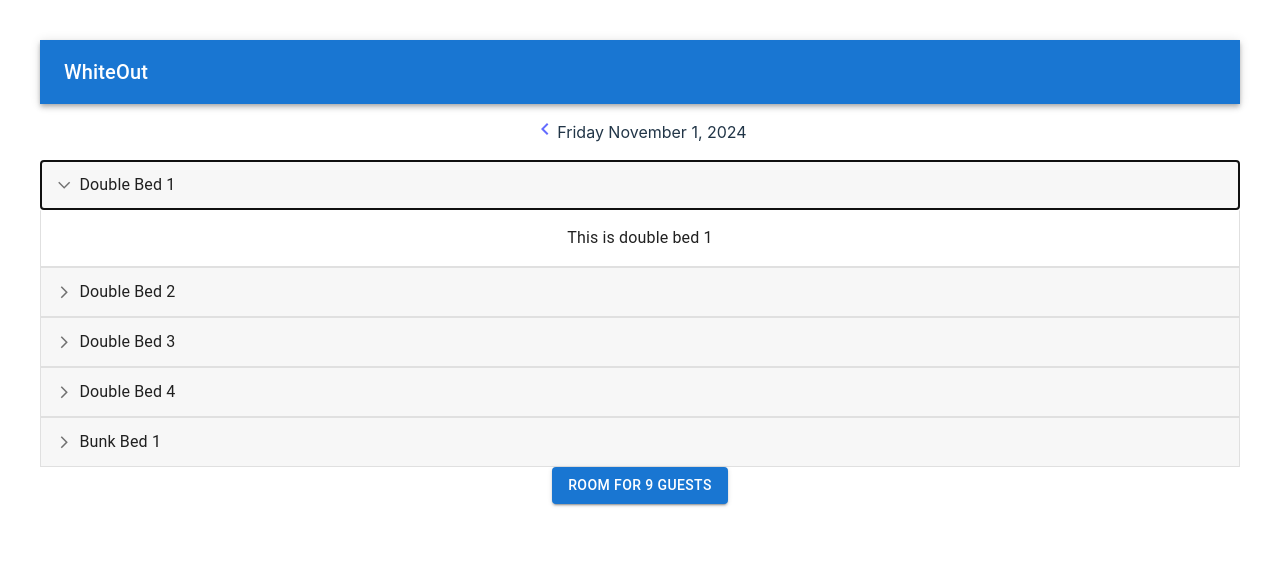
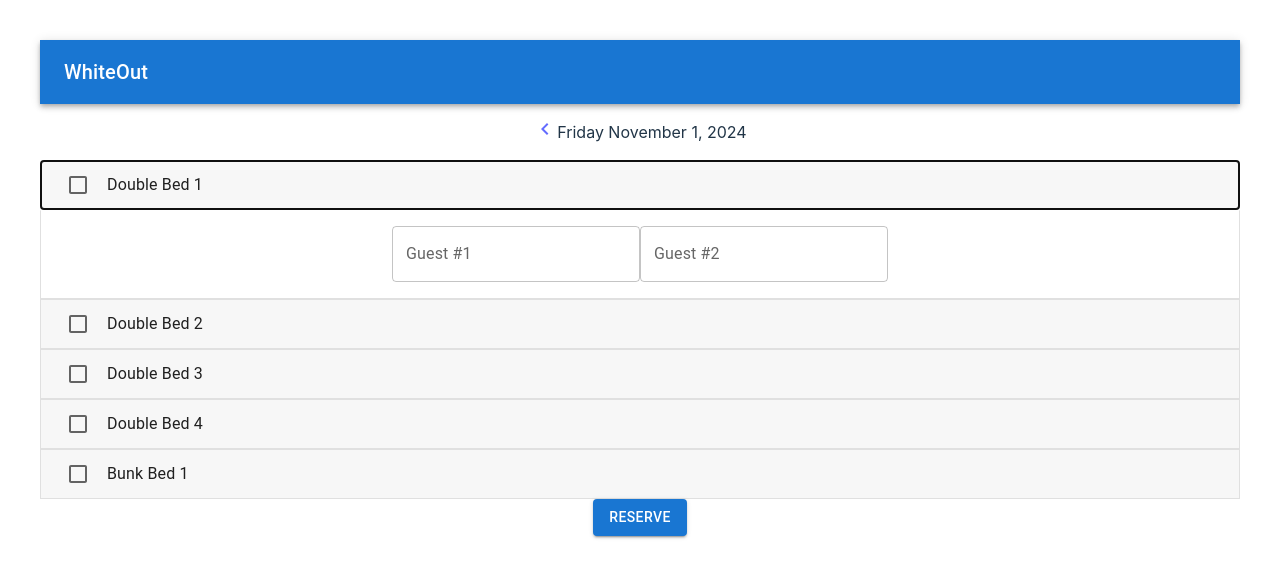
Before and after one commit to jbrennan414/white-out-ski, a React (Vite) app in the folder white-out-frontend/: page /day/20241101 in a window 1280 px wide. Both pictures are taken after a click on the button "Double Bed 1". Shown: the top 578 px of the page. Built offline with nearby package versions, Linux system fonts and the light colour scheme; no server answers.

Commit message:
improvments

```diff
--- a/white-out-frontend/src/Day.jsx
+++ b/white-out-frontend/src/Day.jsx
@@ -92,21 +92,15 @@ export default function Day(props) {
             );
           })}
 
-          {true ? (
           <Button
             variant="contained"
-              disabled={spotsRemaining === 0}
+            disabled={false}
             onClick={() => {
               bookStay();
             }}
           >
-              {`${spotsRemaining > 0 ? `Room for ${spotsRemaining} ${spotsRemaining === 1 ? `guest` :`guests` }` : `No spots left`}`}
+            Reserve
           </Button>
-          ) : (
-            <Button variant="contained">
-              {`Sign in to book`}
-            </Button>
-          )}
         </div>
       )}
 
--- a/white-out-frontend/src/ReservationChip.jsx
+++ b/white-out-frontend/src/ReservationChip.jsx
@@ -1,10 +1,12 @@
 import * as React from 'react';
 import { styled } from '@mui/material/styles';
-import ArrowForwardIosSharpIcon from '@mui/icons-material/ArrowForwardIosSharp';
 import MuiAccordion from '@mui/material/Accordion';
 import MuiAccordionSummary from '@mui/material/AccordionSummary';
 import MuiAccordionDetails from '@mui/material/AccordionDetails';
+import TextField from '@mui/material/TextField';
+
 import Typography from '@mui/material/Typography';
+import Checkbox from '@mui/material/Checkbox';
 
 const Accordion = styled((props) => (
   <MuiAccordion disableGutters elevation={0} square {...props} />
@@ -18,16 +20,19 @@ const Accordion = styled((props) => (
   },
 }));
 
+const label = { inputProps: { 'aria-label': 'Checkbox demo' } };
+
 const AccordionSummary = styled((props) => (
+
   <MuiAccordionSummary
-    expandIcon={<ArrowForwardIosSharpIcon sx={{ fontSize: '0.9rem' }} />}
+    expandIcon={<Checkbox {...label} />}
     {...props}
   />
 ))(({ theme }) => ({
   backgroundColor: 'rgba(0, 0, 0, .03)',
   flexDirection: 'row-reverse',
   '& .MuiAccordionSummary-expandIconWrapper.Mui-expanded': {
-    transform: 'rotate(90deg)',
+    transform: 'rotate(0deg)',
   },
   '& .MuiAccordionSummary-content': {
     marginLeft: theme.spacing(1),
@@ -44,9 +49,8 @@ const AccordionDetails = styled(MuiAccordionDetails)(({ theme }) => ({
 
 export default function CustomizedAccordions(props) {
 
-  const { bed_id, bed_description, bed_name } = props.bed;
+  const { bed_id, bed_name } = props.bed;
 
-  console.log("props...", props);
   const [expanded, setExpanded] = React.useState('panel1');
 
   const handleChange = (panel) => (event, newExpanded) => {
@@ -55,13 +59,14 @@ export default function CustomizedAccordions(props) {
 
   return (
     <div key={bed_id}>
-      <Accordion expanded={expanded === 'panel3'} onChange={handleChange('panel3')}>
+      <Accordion expanded={expanded === bed_id} onChange={handleChange(bed_id)}>
         <AccordionSummary aria-controls="panel3d-content" id="panel3d-header">
           <Typography>{bed_name}</Typography>
         </AccordionSummary>
         <AccordionDetails>
           <Typography>
-            {bed_description}
+          <TextField id="outlined-basic" label="Guest #1" variant="outlined" />
+          <TextField id="outlined-basic" label="Guest #2" variant="outlined" />
           </Typography>
         </AccordionDetails>
       </Accordion>
```
Lines whose indentation alone changed are shown as unchanged.
